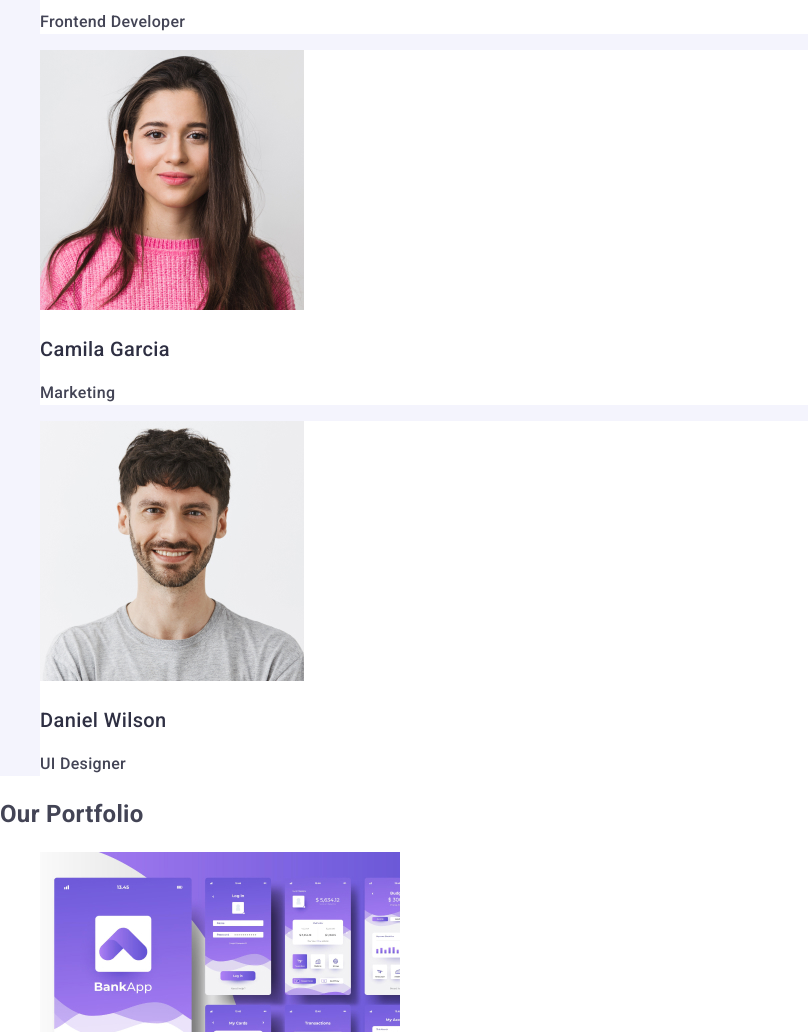
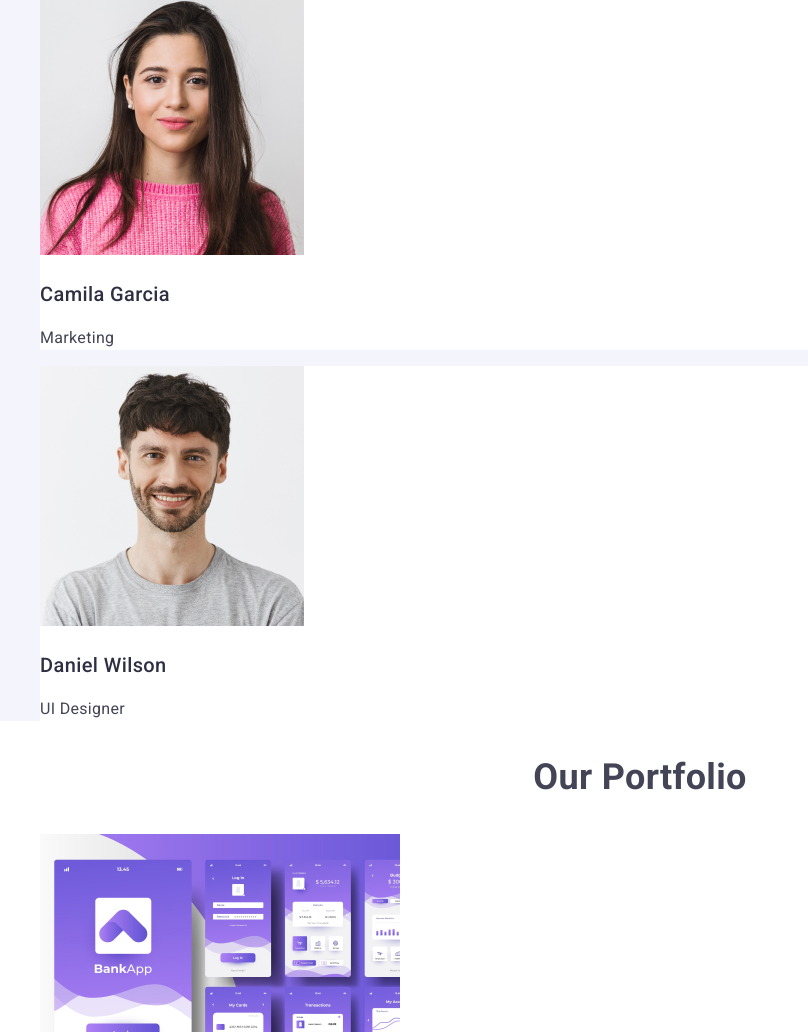
Before and after one commit to DenisBahuta/goit-markup-hw-02, a plain HTML site: page index.html in a window 1280 px wide. Shown: the part 1558-2590 px from the top of the page, without its empty margins (0-808 px from the left). Drawn offline with nearby package versions, Linux system fonts and the light colour scheme.

Commit message:
Create fonts

```diff
--- a/css/styles.css
+++ b/css/styles.css
@@ -3,7 +3,6 @@ body {
   color: #434455;
   background-color: #ffffff;
   font-size: 16px;
-  font-weight: 500;
   line-height: 1.5;
   letter-spacing: 0.02em;
 }
@@ -20,7 +19,7 @@ ul {
   color: #4d5ae5;
   font-family: "Raleway", sans-serif;
   font-size: 18px;
-  font-weight: 700;
+  font-weight: 800;
   line-height: 1.17;
   letter-spacing: 0.03em;
   text-transform: uppercase;
@@ -95,12 +94,18 @@ address {
   letter-spacing: 0.02em;
   color: #2e2f42;
 }
+
+.section-two-text {
+  font-weight: 400;
+}
+
 .section-three {
   background-color: #f4f4fd;
 }
 
 .section-three-title {
   font-size: 36px;
+  font-weight: 700;
   line-height: 1.11;
   text-align: center;
   letter-spacing: 0.02em;
@@ -121,6 +126,13 @@ address {
 }
 .hero-text {
   font-size: 16px;
+  font-weight: 400;
+}
+
+.section-four-title {
+  font-size: 36px;
+  font-weight: 700;
+  text-align: center;
 }
 
 .section-four-subtitle {
@@ -151,4 +163,5 @@ address {
 
 .footer-text {
   color: #f4f4fd;
+  font-weight: 400;
 }
--- a/index.html
+++ b/index.html
@@ -9,7 +9,7 @@
     <link rel="preconnect" href="https://fonts.googleapis.com" />
     <link rel="preconnect" href="https://fonts.gstatic.com" crossorigin />
     <link
-      href="https://fonts.googleapis.com/css2?family=Raleway:ital,wght@0,800;1,800&family=Roboto:ital,wght@0,400;0,500;0,700;0,900;1,400;1,500;1,700;1,900&display=swap"
+      href="https://fonts.googleapis.com/css2?family=Raleway:wght@800&family=Roboto:wght@400;500;700;900&display=swap"
       rel="stylesheet"
     />
     <!-- Styles -->
@@ -53,7 +53,6 @@
       </section>
       <section>
         <!-- Section two -->
-        <h2 class="section-two-title">Our values</h2>
         <ul>
           <li>
             <h3 class="section-two-subtitle">Strategy</h3>
@@ -133,7 +132,7 @@
       </section>
       <!-- Section four -->
       <section>
-        <h2>Our Portfolio</h2>
+        <h2 class="section-four-title">Our Portfolio</h2>
         <ul>
           <li>
             <img
```
